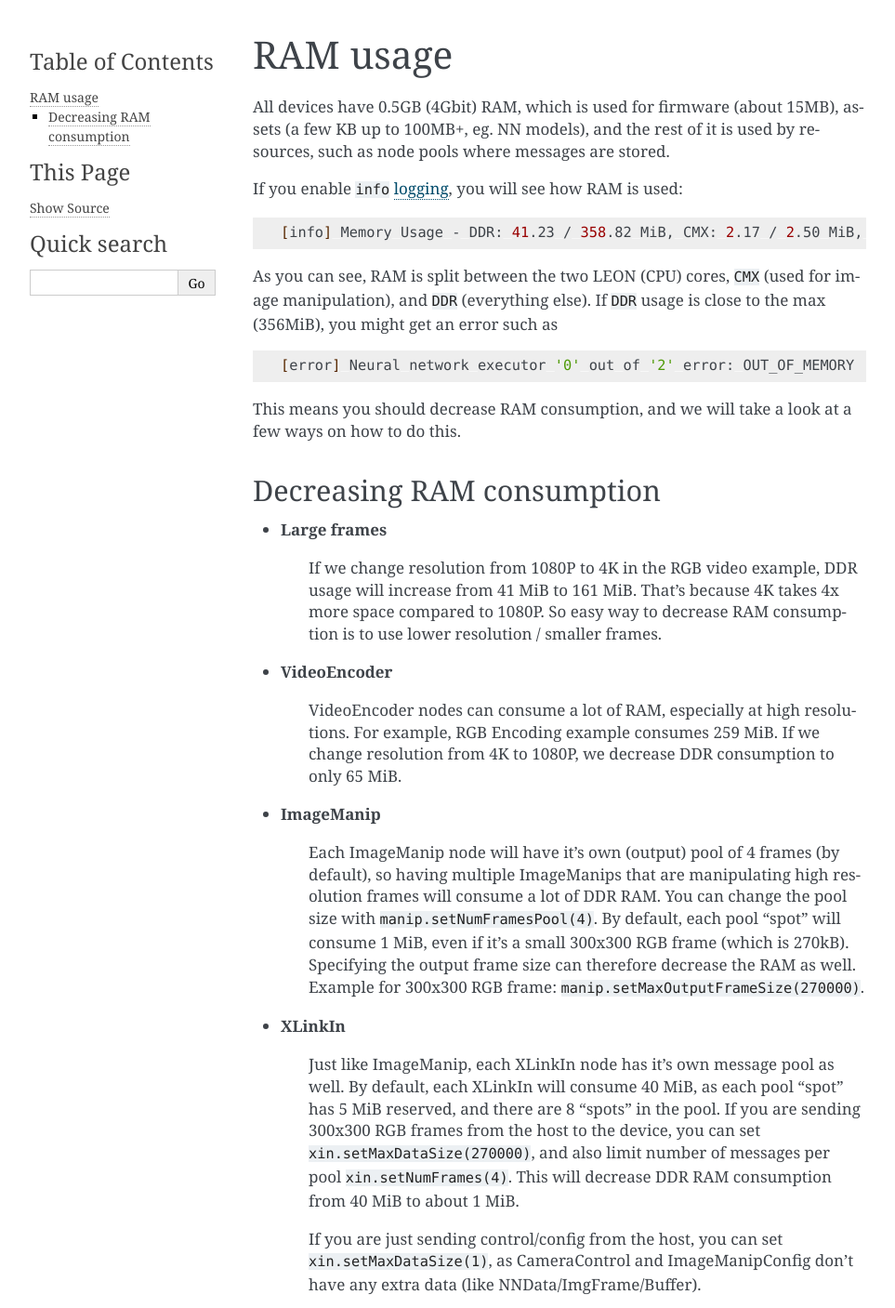
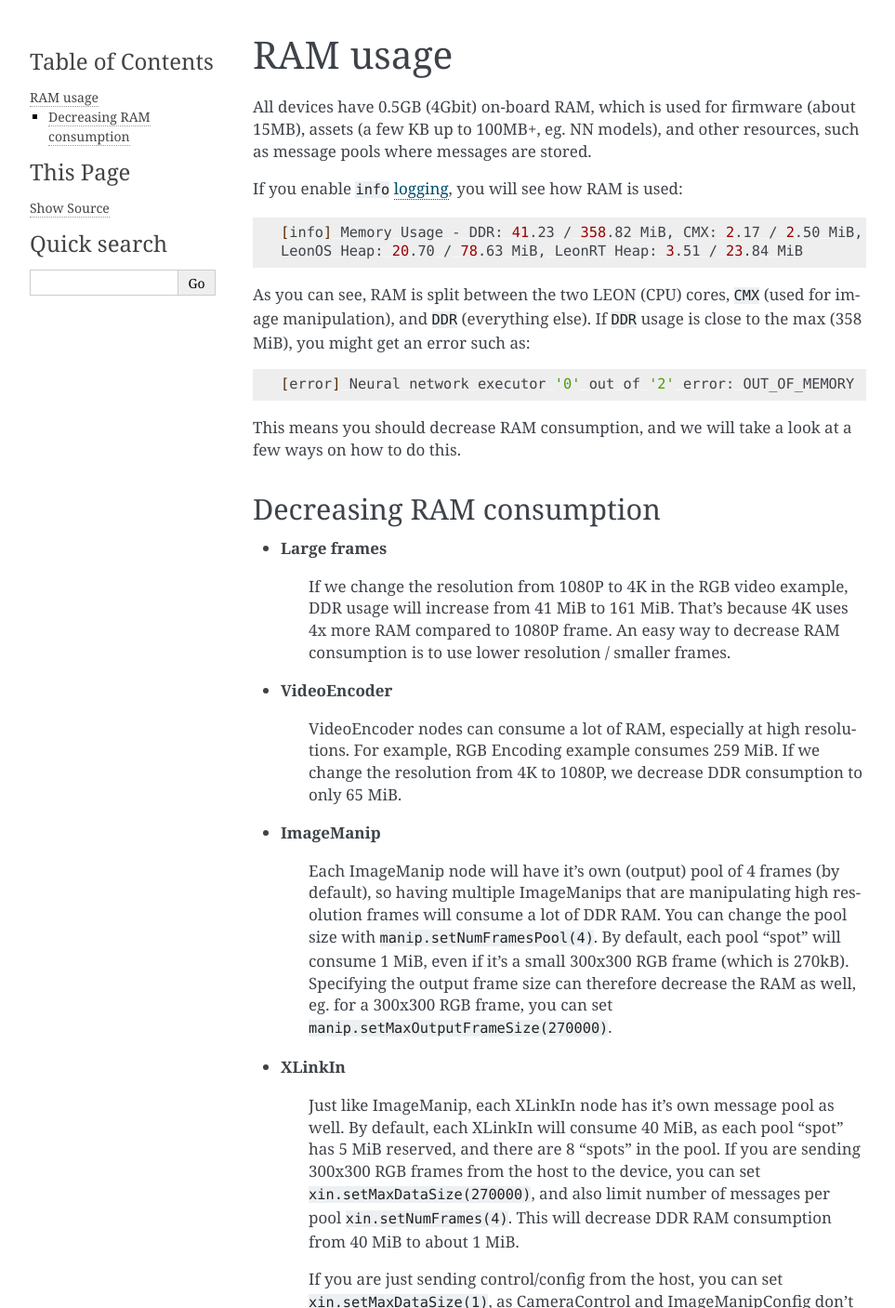
Before and after one commit to luxonis/depthai-python, a Sphinx documentation site: the page built from docs/source/tutorials/ram_usage.rst, in a window 1280 px wide, cut to the strip 0-1407 px from the top of the page. Shown: the whole strip at 93% size, without its empty margins (148-1111 px from the left). Built offline with Sphinx 7.4.7, drawn with Linux system fonts in a browser that asks for light colours; pages that are not in the unit, such as notebooks, are missing from menus; the version number could not be read and is left out.

Commit message:
Fix typos

```diff
--- a/docs/source/tutorials/ram_usage.rst
+++ b/docs/source/tutorials/ram_usage.rst
@@ -1,17 +1,18 @@
 RAM usage
 =========
 
-All devices have 0.5GB (4Gbit) RAM, which is used for firmware (about 15MB), assets (a few KB up to 100MB+, eg. NN models), and the rest of it
-is used by resources, such as node pools where messages are stored.
+All devices have 0.5GB (4Gbit) on-board RAM, which is used for firmware (about 15MB), assets (a few KB up to 100MB+, eg. NN models), and other
+resources, such as message pools where messages are stored.
 
 If you enable :code:`info` :ref:`logging <depthai_logging>`, you will see how RAM is used:
 
 .. code-block:: bash
 
-    [info] Memory Usage - DDR: 41.23 / 358.82 MiB, CMX: 2.17 / 2.50 MiB, LeonOS Heap: 20.70 / 78.63 MiB, LeonRT Heap: 3.51 / 23.84 MiB
+    [info] Memory Usage - DDR: 41.23 / 358.82 MiB, CMX: 2.17 / 2.50 MiB,
+    LeonOS Heap: 20.70 / 78.63 MiB, LeonRT Heap: 3.51 / 23.84 MiB
 
 As you can see, RAM is split between the two LEON (CPU) cores, :code:`CMX` (used for image manipulation), and :code:`DDR` (everything else).
-If :code:`DDR` usage is close to the max (356MiB), you might get an error such as
+If :code:`DDR` usage is close to the max (358 MiB), you might get an error such as:
 
 .. code-block:: bash
 
@@ -24,20 +25,20 @@ Decreasing RAM consumption
 
 - **Large frames**
 
-    If we change resolution from 1080P to 4K in the :ref:`RGB video` example, DDR usage will increase from 41 MiB to 161 MiB. That's because
-    4K takes 4x more space compared to 1080P. So easy way to decrease RAM consumption is to use lower resolution / smaller frames.
+    If we change the resolution from 1080P to 4K in the :ref:`RGB video` example, DDR usage will increase from 41 MiB to 161 MiB. That's because
+    4K uses 4x more RAM compared to 1080P frame. An easy way to decrease RAM consumption is to use lower resolution / smaller frames.
 
 - **VideoEncoder**
 
     :ref:`VideoEncoder` nodes can consume a lot of RAM, especially at high resolutions. For example, :ref:`RGB Encoding` example consumes
-    259 MiB. If we change resolution from 4K to 1080P, we decrease DDR consumption to only 65 MiB.
+    259 MiB. If we change the resolution from 4K to 1080P, we decrease DDR consumption to only 65 MiB.
 
 - **ImageManip**
 
     Each :ref:`ImageManip` node will have it's own (output) pool of 4 frames (by default), so having multiple ImageManips that are manipulating
     high resolution frames will consume a lot of DDR RAM. You can change the pool size with :code:`manip.setNumFramesPool(4)`. By default,
     each pool "spot" will consume 1 MiB, even if it's a small 300x300 RGB frame (which is 270kB). Specifying the output frame size
-    can therefore decrease the RAM as well. Example for 300x300 RGB frame: :code:`manip.setMaxOutputFrameSize(270000)`.
+    can therefore decrease the RAM as well, eg. for a 300x300 RGB frame, you can set :code:`manip.setMaxOutputFrameSize(270000)`.
 
 - **XLinkIn**
 
```
